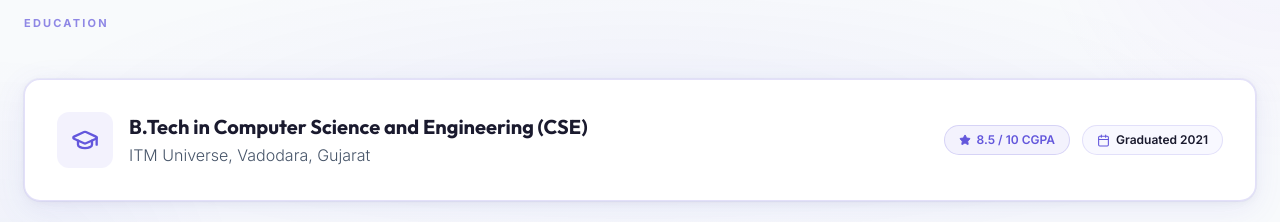
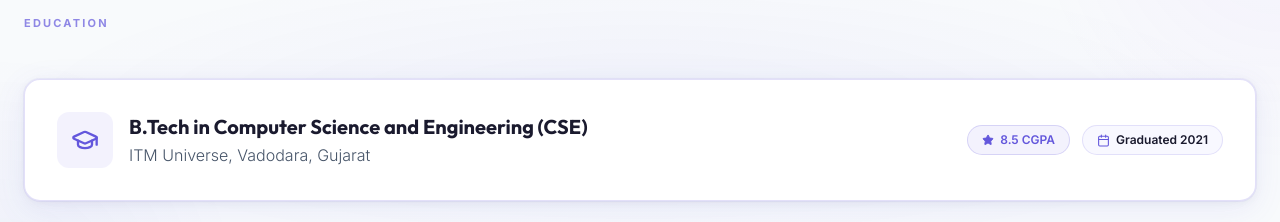
Before and after one commit to chaitali-more/frontend-portfolio, a React (Vite) app: page / in a window 1280 px wide. Shown: the part 5480-5702 px from the top of the page. Built offline with nearby package versions, Linux system fonts and the light colour scheme.

Commit message:
Update in education

```diff
--- a/src/components/Education.tsx
+++ b/src/components/Education.tsx
@@ -101,7 +101,7 @@ export default function Education() {
               }}
             >
               <Star size={12} fill="currentColor" />
-              <span>8.5 / 10 CGPA</span>
+              <span>8.5 CGPA</span>
             </div>
 
             {/* Date badge */}
```
